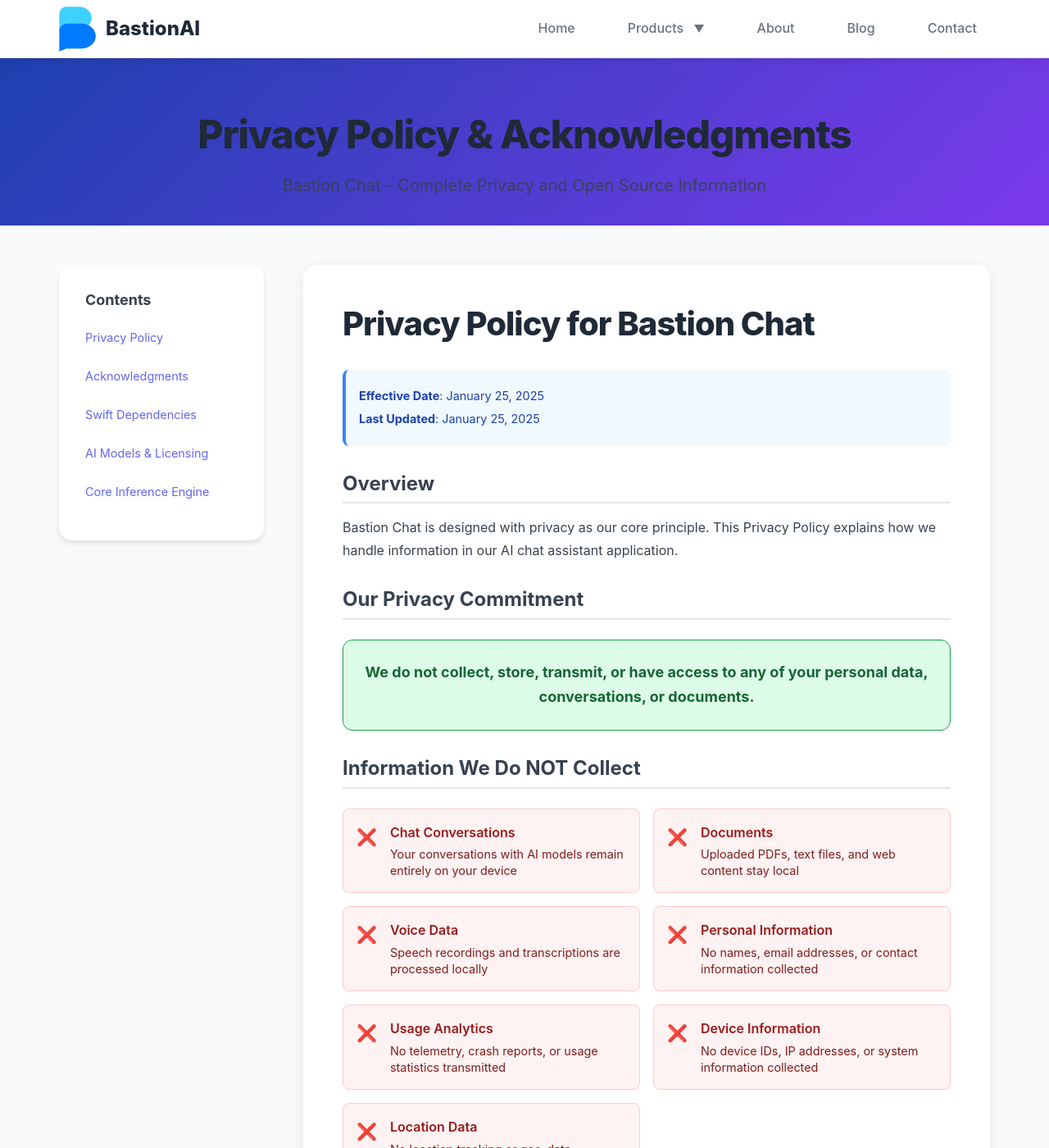
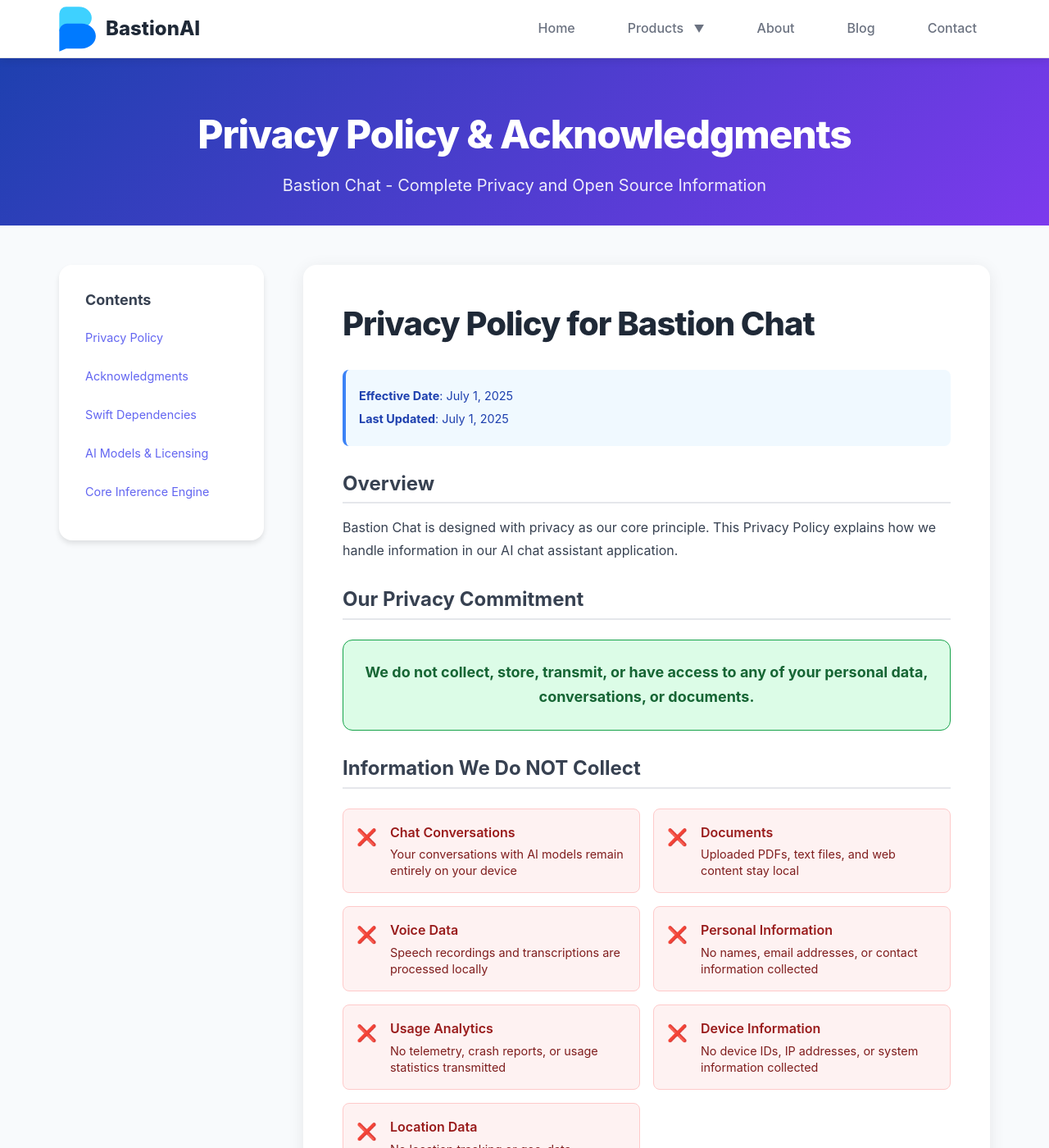
Before and after one commit to BastionAI/bastionai.github.io, a Jekyll site: the page built from privacy-acknowledgments.md, in a window 1280 px wide and 1400 px high. Shown: the whole window at 82% size. Built offline with Jekyll 4.4.1, drawn with Linux system fonts in a browser that asks for light colours; some of the changed text lies outside the part shown.

Commit message:
Update privacy acknowledgment dates to July 1, 2025, and restore App Store download section in Bastion Chat documentation.

```diff
--- a/privacy-acknowledgments.md
+++ b/privacy-acknowledgments.md
@@ -36,8 +36,8 @@
           <h2>Privacy Policy for Bastion Chat</h2>
 
           <div class="privacy-meta">
-            <p><strong>Effective Date</strong>: January 25, 2025</p>
-            <p><strong>Last Updated</strong>: January 25, 2025</p>
+            <p><strong>Effective Date</strong>: July 1, 2025</p>
+            <p><strong>Last Updated</strong>: July 1, 2025</p>
           </div>
 
           <h3>Overview</h3>
@@ -392,7 +392,7 @@
           </div>
 
           <div class="final-notes">
-            <p><strong>Last Updated</strong>: January 25, 2025</p>
+            <p><strong>Last Updated</strong>: July 1, 2025</p>
             <p><strong>Bastion Chat Version</strong>: 1.0.1</p>
             <p><em>We are grateful to all open-source contributors who make projects like Bastion Chat possible.</em></p>
           </div>
@@ -415,12 +415,14 @@
   font-size: 3rem;
   margin-bottom: 1rem;
   font-weight: 800;
+  color: white;
 }
 
 .subtitle {
   font-size: 1.25rem;
   opacity: 0.9;
   margin: 0;
+  color: white;
 }
 
 .content-wrapper {
```
Also changed, not shown: products/bastion-chat.md (+15 -15 lines).
